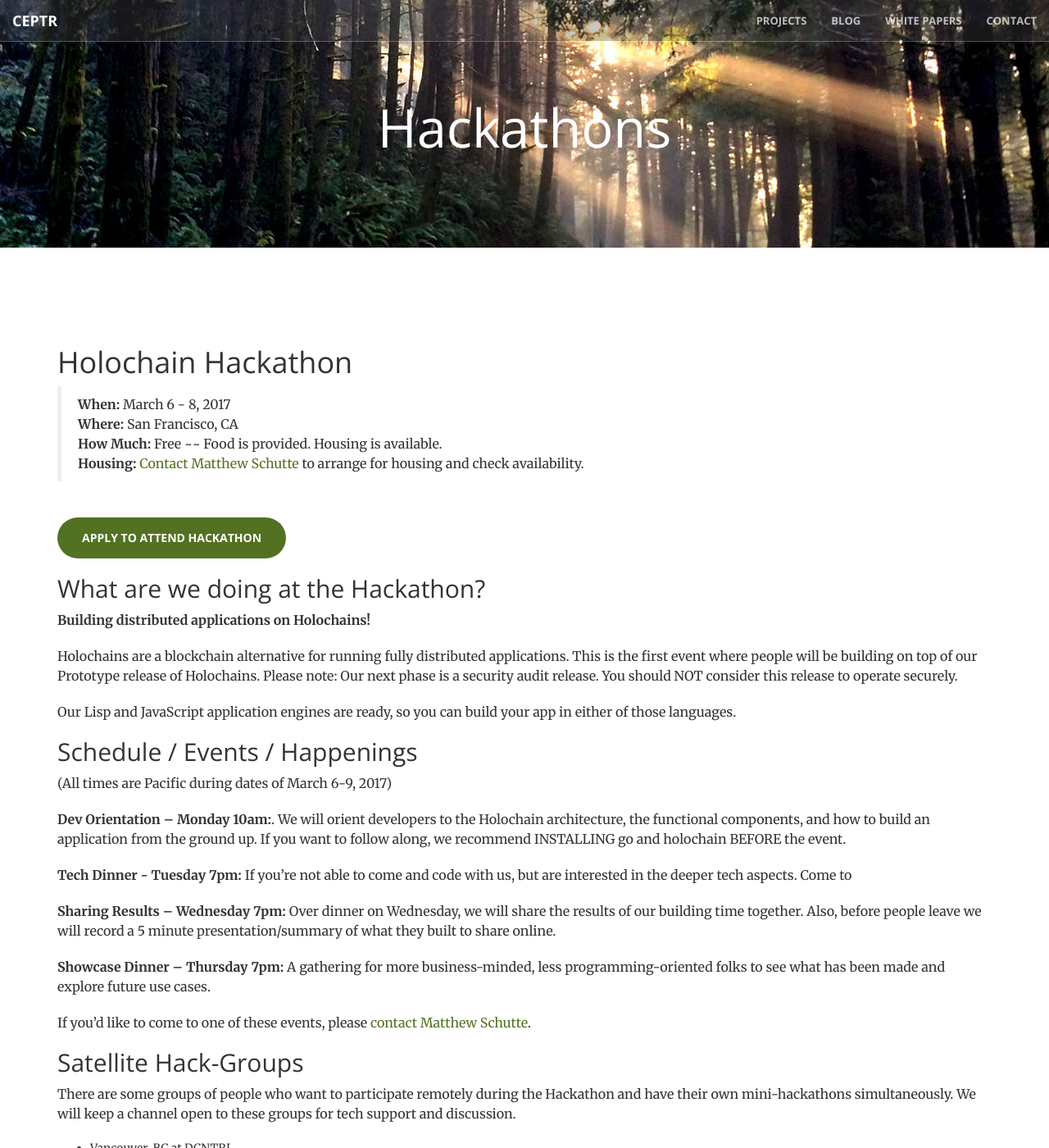
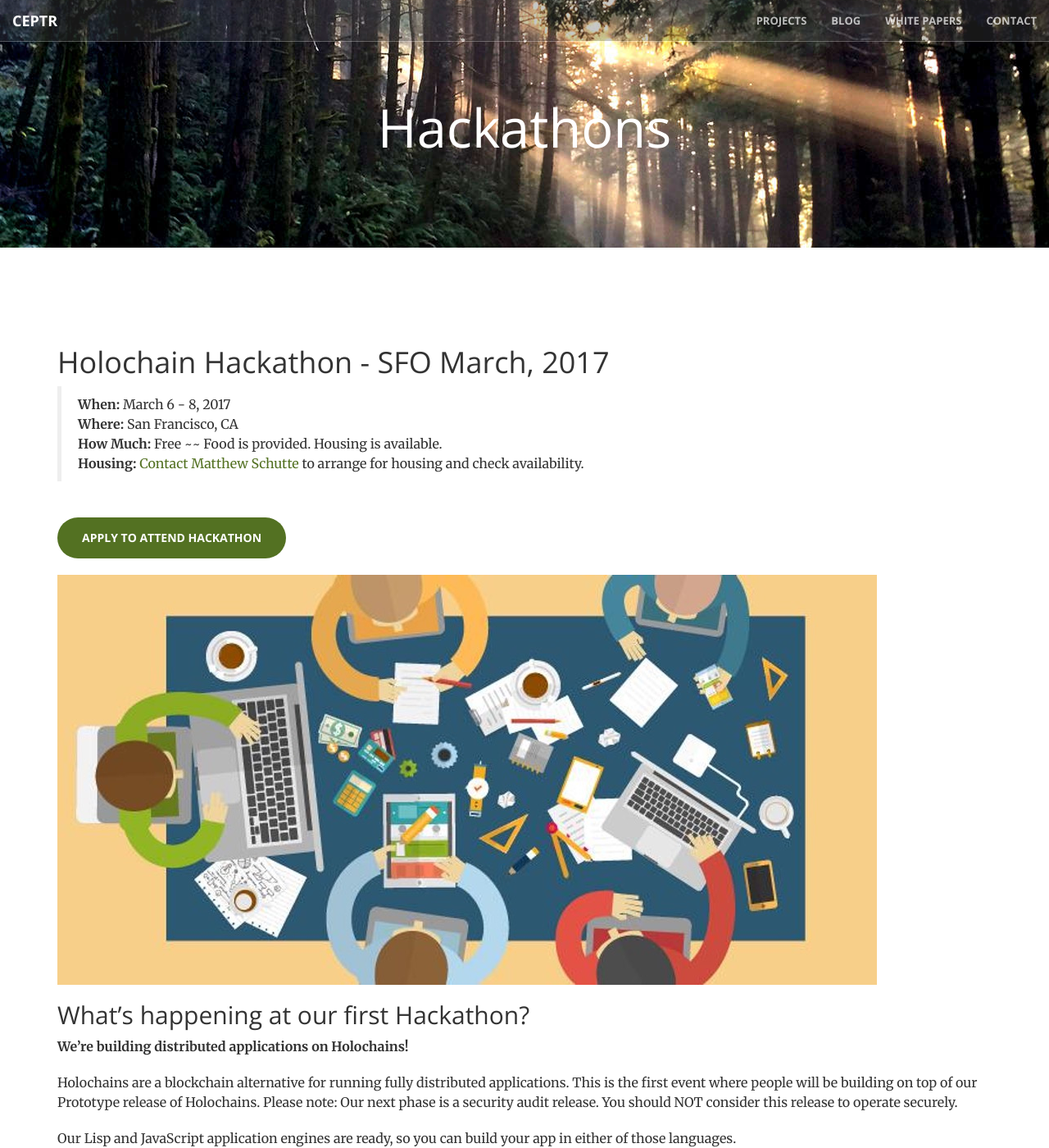
Before and after one commit to metacurrency/ceptr-org, a Jekyll site: the page built from hackathons.md, in a window 1280 px wide and 1400 px high. Shown: the whole window at 82% size. Built offline with Jekyll 4.4.1, drawn with Linux system fonts in a browser that asks for light colours; some of the changed text lies outside the part shown.

Commit message:
Prettified Hackathon Page

```diff
--- a/hackathons.md
+++ b/hackathons.md
@@ -17,7 +17,8 @@
 - San Francisco
 comments: []
 ---
-# Holochain Hackathon
+
+# Holochain Hackathon - SFO March, 2017
 
 > **When:** March 6 - 8, 2017 <br />
  **Where:** San Francisco, CA <br />
@@ -26,9 +27,10 @@
 
 <br /><a class="btn btn-primary btn-xl" href="https://docs.google.com/forms/d/e/1FAIpQLSfpI63MxUf0yxKHRlQr5k0TYG2woJvuwwBEzg3CYgZARqm7TQ/viewform?c=0&w=1">Apply to Attend Hackathon</a>
 
+<img class="fit responsive" src="/images/hackathon-table.jpg">
 
-## What are we doing at the Hackathon?
-**Building distributed applications on Holochains!**
+## What's happening at our first Hackathon?
+**We're building distributed applications on Holochains!**
 
 Holochains are a blockchain alternative for running fully distributed applications. This is the first event where people will be building on top of our Prototype release of Holochains. Please note: Our next phase is a security audit release. You should NOT consider this release to operate securely.
 
@@ -69,7 +71,8 @@
 
 What do you want to work on?
 
-<br />
-<hr>
+<br /><a class="btn btn-primary btn-xl" href="https://docs.google.com/forms/d/e/1FAIpQLSfpI63MxUf0yxKHRlQr5k0TYG2woJvuwwBEzg3CYgZARqm7TQ/viewform?c=0&w=1">Apply to Attend Hackathon</a>
+
+<br /><br />
 
 ![Holochain_Subsystems](/images/Holochain_Subsystems.png)
```
Also changed, not shown: images/hackathon-table.jpg (added).
